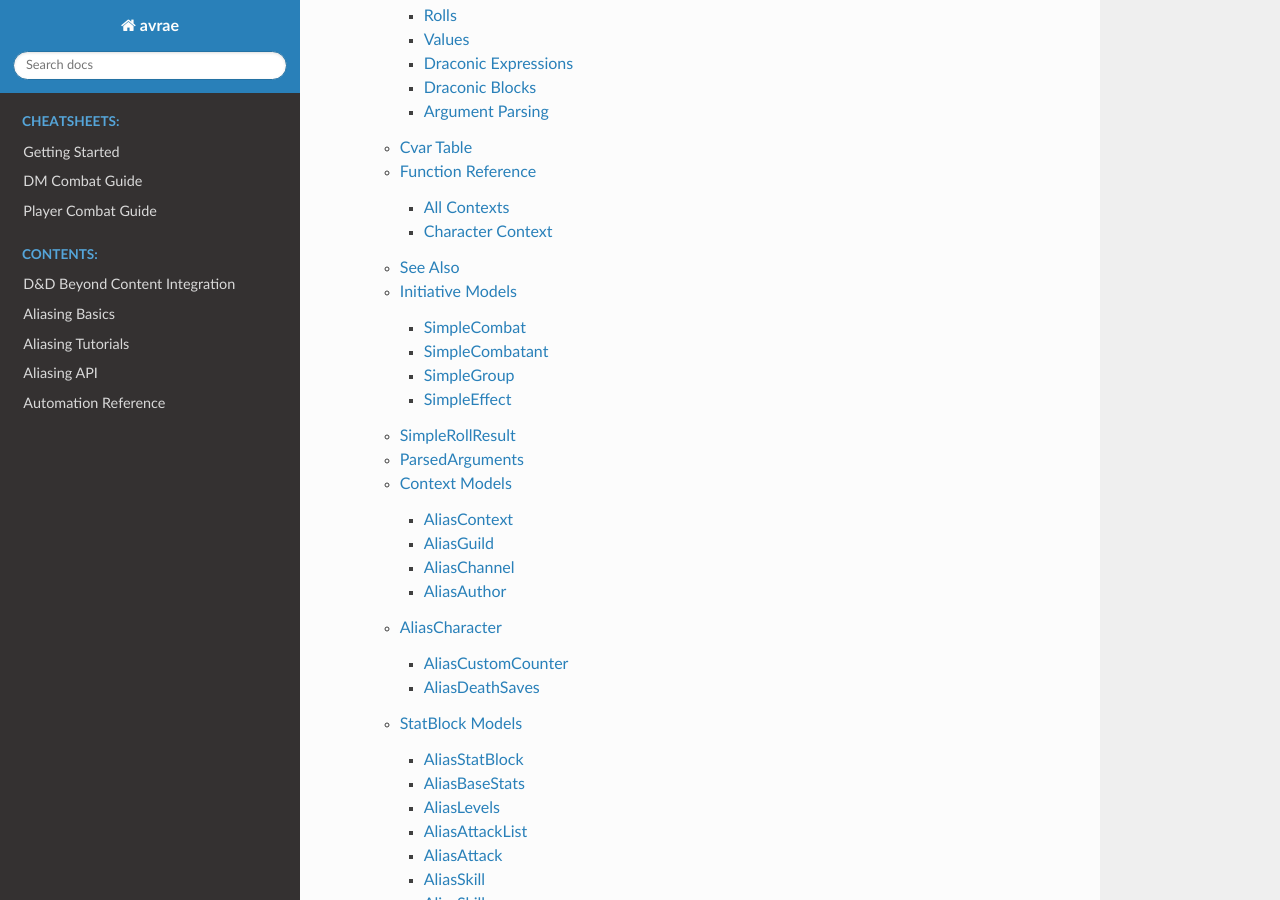
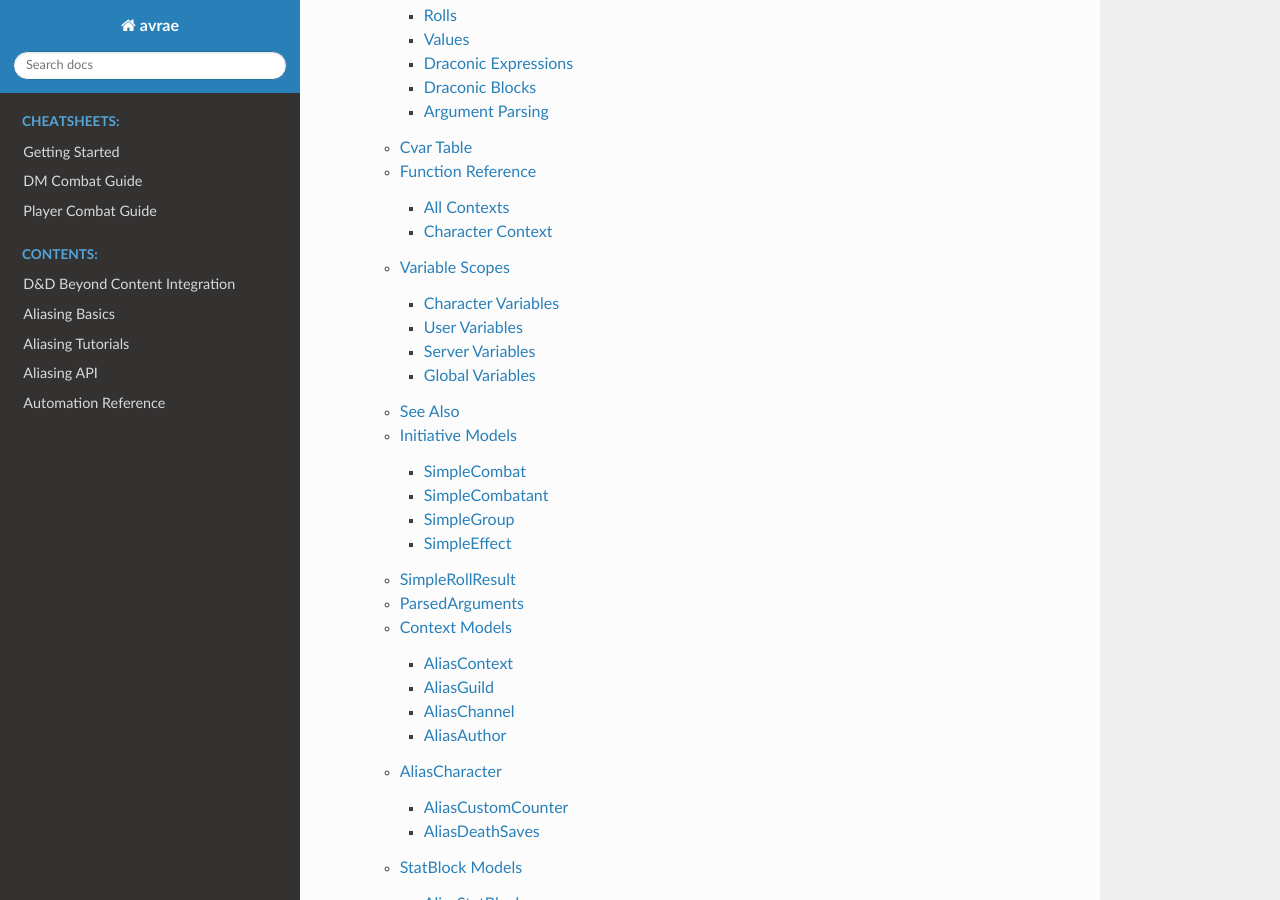
Before and after one commit to avrae/avrae, a Sphinx documentation site: the page built from docs/index.rst, in a window 1280 px wide and 900 px high, scrolled down 1128 px. Built offline with Sphinx 7.4.7 and the Read the Docs theme 2.0.0, drawn with Linux system fonts in a browser that asks for light colours; part of the change alters nothing that is shown.

Commit message:
document svars, variable scopes

```diff
--- a/docs/aliasing/api.rst
+++ b/docs/aliasing/api.rst
@@ -396,6 +396,8 @@ Draconic Functions
 
 .. autofunction:: aliasing.evaluators.ScriptingEvaluator.get_gvar(address)
 
+.. autofunction:: aliasing.evaluators.ScriptingEvaluator.get_svar(name)
+
 .. autofunction:: aliasing.evaluators.ScriptingEvaluator.load_json
 
 .. function:: randint(x)
@@ -724,6 +726,77 @@ Other
             Deprecated without replacement. Use ``character()`` to get a representation of the character instead.
 
         Returns a raw representation of character data.
+
+Variable Scopes
+---------------
+
+In addition to Python's normal variable scoping rules, Avrae introduces 4 new scopes in the form of character variables,
+user variables, server variables, and global variables. The intended purpose and binding rules of each are detailed
+below.
+
++---------------+------+-------+----------+------------+------------------+
+| Variable Type | Read | Write | Binding  | Scope      | Who              |
++===============+======+=======+==========+============+==================+
+| Cvar          | Yes  | Yes   | Implicit | Character  | User             |
++---------------+------+-------+----------+------------+------------------+
+| Uvar          | Yes  | Yes   | Implicit | User       | User             |
++---------------+------+-------+----------+------------+------------------+
+| Svar          | Yes  | No    | Explicit | Server     | Anyone on server |
++---------------+------+-------+----------+------------+------------------+
+| Gvar          | Yes  | No    | Explicit | Everywhere | Anyone           |
++---------------+------+-------+----------+------------+------------------+
+
+Character Variables
+^^^^^^^^^^^^^^^^^^^
+*aka cvars*
+
+Character variables are variables bound to a character. These are usually used to set character-specific defaults
+or options for aliases and snippets (e.g. a character's familiar type/name). When running an alias or snippet, cvars are
+*implicitly* bound as local variables in the runtime.
+
+Cvars can be written or deleted in Draconic using :meth:`.AliasCharacter.set_cvar` and
+:meth:`.AliasCharacter.delete_cvar`, respectively.
+
+All characters contain some built-in character variables (see :ref:`cvar-table`). These cannot be overwritten.
+
+User Variables
+^^^^^^^^^^^^^^
+*aka uvars*
+
+User variables are bound per Discord user, and will go with you regardless of what server or character you are on.
+These variables are usually used for user-specific options (e.g. a user's timezone, favorite color, etc.). When running
+an alias or snippet, uvars are *implicitly* bound as local variables in the runtime. If a cvar and uvar have the same
+name, the cvar takes priority.
+
+Uvars can be written or deleted in Draconic using :meth:`~aliasing.evaluators.ScriptingEvaluator.set_uvar` or
+:meth:`~aliasing.evaluators.ScriptingEvaluator.delete_uvar`, respectively.
+
+Server Variables
+^^^^^^^^^^^^^^^^
+*aka svars*
+
+Server variables are named variables bound per Discord server, and can only be accessed in the Discord server they are
+bound in. These variables are usually used for server-specific options for server aliases (e.g. stat rolling methods,
+server calendar, etc.). Unlike cvars and uvars, svars must be *explicitly* retrieved in an alias by calling
+:meth:`~aliasing.evaluators.ScriptingEvaluator.get_svar`. Svars can be listed and read by anyone on the server, so be
+careful what data you store!
+
+Svars can only be written or deleted using ``!svar <name> <value>`` and ``!svar delete <name>``, respectively. These
+commands can only be issued by a member who has Administrator Discord permissions or a Discord role named "Server
+Aliaser" or "Dragonspeaker".
+
+Global Variables
+^^^^^^^^^^^^^^^^
+*aka gvars*
+
+Global variables are uniquely named variables that are accessible by anyone, anywhere in Avrae. These variables are
+usually used for storing large amounts of read-only data (e.g. an alias' help message, a JSON file containing cards,
+etc.). These variables are automatically assigned a unique name on creation (in the form of a 36 character UUID), and
+must be *explicitly* retrieved in an alias by calling :meth:`~aliasing.evaluators.ScriptingEvaluator.get_gvar`.
+Gvars can be read by anyone, so be careful what data you store!
+
+Gvars can only be created using ``!gvar create <value>``, and by default can only be edited by its creator. See
+``!help gvar`` for more information.
 
 See Also
 --------
```
